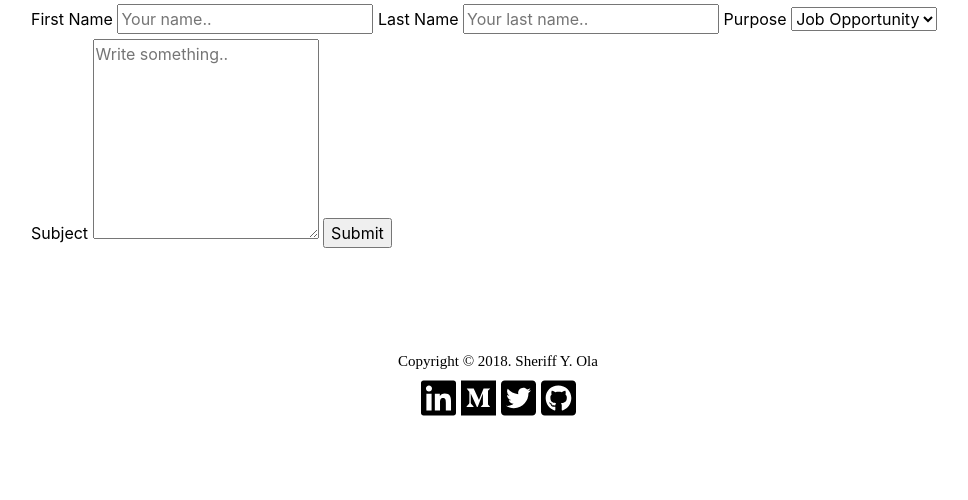
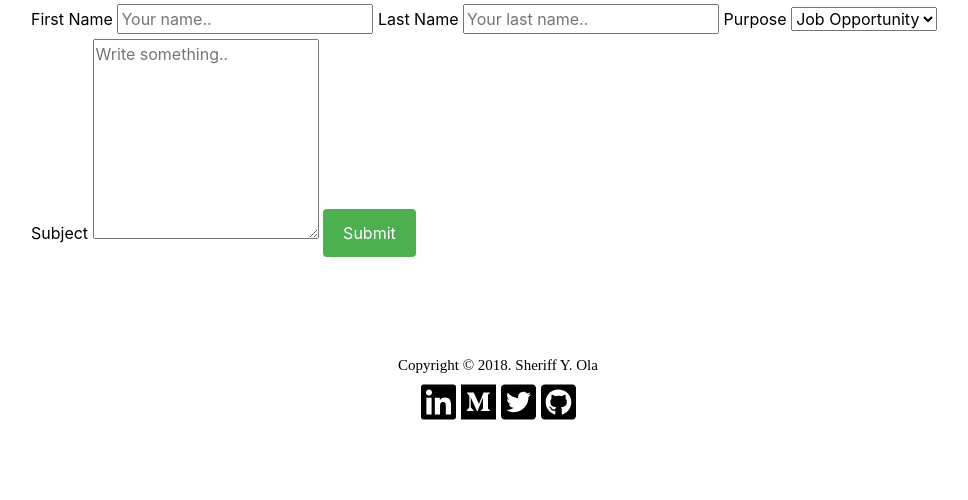
Before and after one commit to sola-29/sola-29.github.io, a PHP site: page / in a window 1280 px wide. Shown: the part 2009-2509 px from the top of the page, without its empty margins (142-1110 px from the left). Before the commit the page ends 2425 px from the top, so only its background shows below. Run offline with PHP 8.4, Linux system fonts and the light colour scheme; some libraries are stand-ins or nearby versions; some web fonts are replaced.

Commit message:
Update style.css

```diff
--- a/style.css
+++ b/style.css
@@ -315,7 +315,7 @@ footer h3 {
   resize: vertical;
 }
 
-/*input[type=submit] {
+input[type=submit] {
   background-color: #4CAF50;
   color: white;
   padding: 12px 20px;
@@ -328,7 +328,7 @@ input[type=submit]:hover {
   background-color: #45a049;
 }
 
-.container {
+/*.container {
   border-radius: 5px;
   background-color: #f2f2f2;
   padding: 20px;
```
